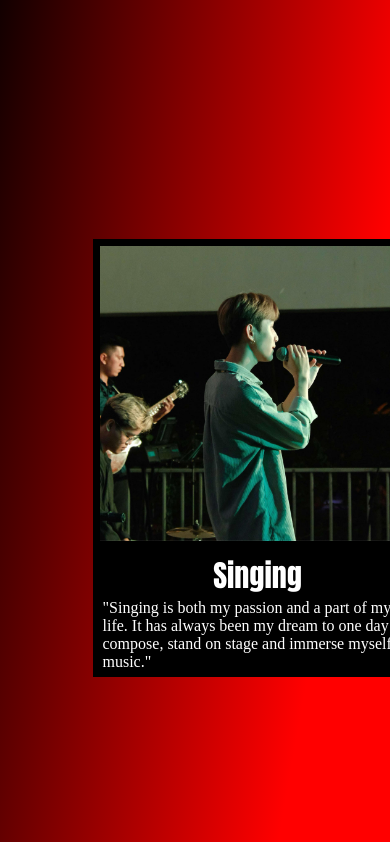
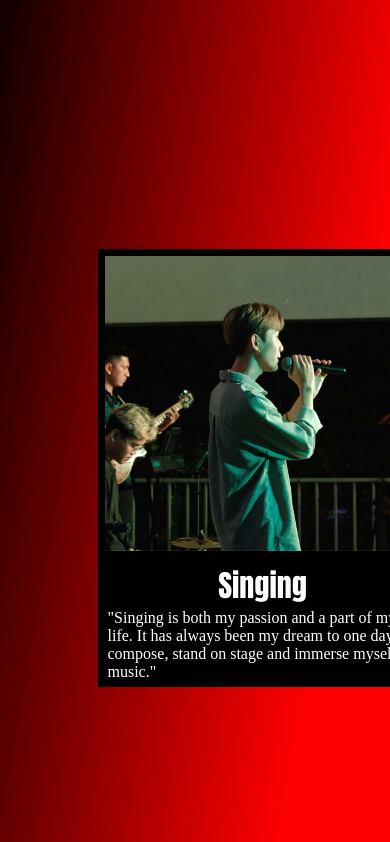
Before and after one commit to TuanPhat-Min/Portfolio, a plain HTML site: page index.html in a window 390 px wide. Shown: the part 1048-1890 px from the top of the page. Drawn offline with Linux system fonts and the light colour scheme.

Commit message:
Optimized for mobile

```diff
--- a/style.css
+++ b/style.css
@@ -2,6 +2,12 @@
     margin: 0;
     padding: 0;
     box-sizing: border-box;
+}
+@media (max-width: 768px) {
+  body {
+    font-size: 16px;
+    padding: 10px;
+  }
 }
 body{
     background: black;
```
